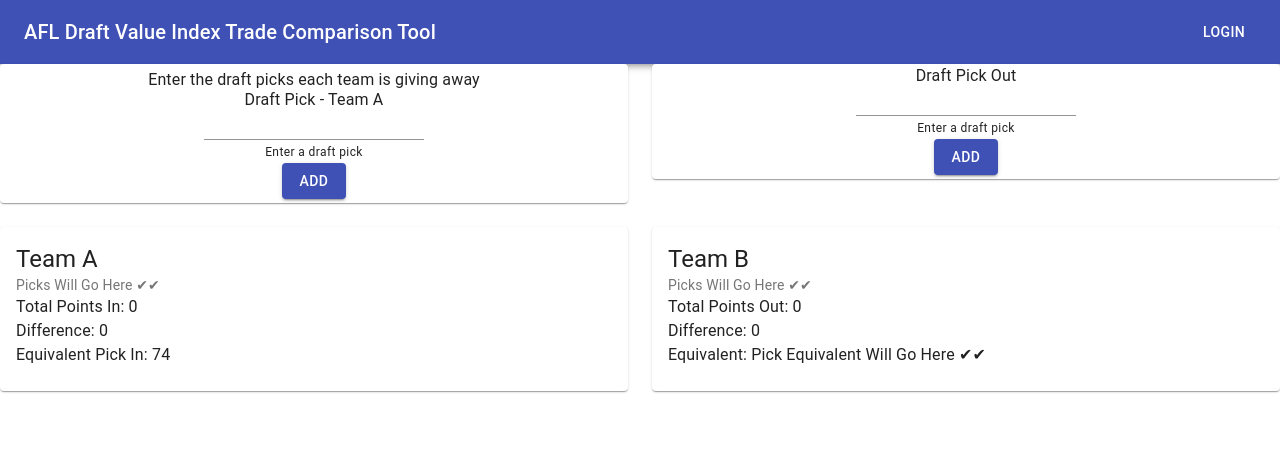
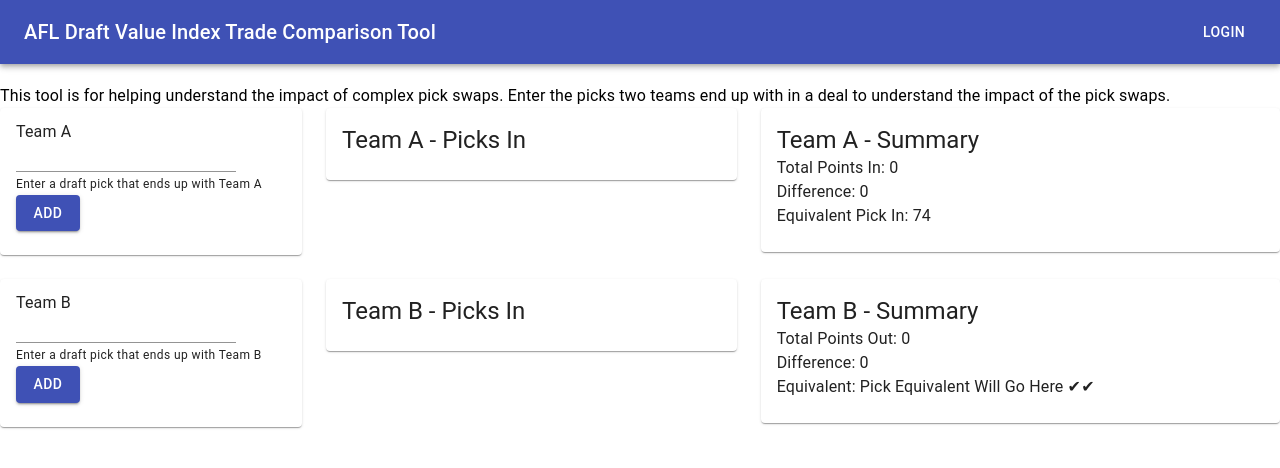
Before and after one commit to jaketclarke/afl-dvi-calculator, a React (Create React App) app: page / in a window 1280 px wide. Shown: the top 468 px of the page. Built offline with nearby package versions, Linux system fonts and the light colour scheme.

Commit message:
Update layout

```diff
--- a/src/App.js
+++ b/src/App.js
@@ -25,8 +25,8 @@
   },
   paper: {
     padding: theme.spacing(.5),
-    textAlign: 'center',
-    color: theme.palette.text.secondary,
+    // textAlign: 'center',
+    color: theme.palette.text.primary,
   },
   formcontrol: {
     color: theme.palette.text.primary
@@ -38,8 +38,7 @@
     color: theme.palette.text.primary
   },
   formhelpertext: {
-    color: theme.palette.text.primary,
-    textAlign: 'center'
+    color: theme.palette.text.primary
   },
   cardroot: {
     minWidth: 275,
@@ -48,9 +47,6 @@
     display: 'inline-block',
     margin: '0 2px',
     transform: 'scale(0.8)',
-  },
-  title: {
-    fontSize: 14,
   },
   pos: {
     marginBottom: 12,
@@ -118,62 +114,53 @@
       </AppBar>
     </div>
 
+    <br />
+
+    <Typography>
+              This tool is for helping understand the impact of complex pick swaps. Enter the picks two teams end up with in a deal to understand the impact of the pick swaps.
+            </Typography>
     <div className={classes.root}>
       {/* ToDo implement order https://codesandbox.io/s/xvv7o07614 */}
       <Grid container spacing={3}>
 
-        <Grid item xs={6}>
-          <Paper className={classes.paper}>
+        <Grid item xs={3}>
+          <Card className={classes.cardroot}>
+            <CardContent>
               <form className={classes.formcontrol} onSubmit={handleSubmitIn}>
-              <Typography>
-                Enter the draft picks each team is giving away
-              </Typography>
-              <InputLabel htmlFor="DraftPicksInA" className={classes.inputlabel}>Draft Pick  - Team A</InputLabel>
+                  <InputLabel htmlFor="DraftPicksInA" className={classes.inputlabel}>
+                    Team A
+                  </InputLabel>
                   <Input name='pickIn' id="pickInId" type='number' aria-describedby="pickIdIn-helper-text" className={classes.input} />
-              <FormHelperText id="pickIdIn-helper-text" className={classes.formhelpertext}>Enter a draft pick</FormHelperText>
+                  <FormHelperText id="pickIdIn-helper-text" className={classes.formhelpertext}>
+                    Enter a draft pick that ends up with Team A
+                  </FormHelperText>
                   <Button variant="contained" color="primary" type="submit">
                     Add
                   </Button>
-              {/* <br />
-              <Button variant="contained" color="secondary" type="submit" paddingTop='10px'>
-                Done
-              </Button> */}
               </form>
-          </Paper>
+            </CardContent>
+          </Card>
         </Grid>
 
-        <Grid item xs={6}>
-          <Paper className={classes.paper}>
-            <form className={classes.formcontrol} onSubmit={handleSubmitOut}>
-              <InputLabel htmlFor="my-input2" className={classes.inputlabel}>Draft Pick Out</InputLabel>
-              <Input name='pickOut' id="pickInOut" type='number' aria-describedby="pickIdOut-helper-text" className={classes.input} />
-              <FormHelperText id="pickIdOut-helper-text" className={classes.formhelpertext}>Enter a draft pick</FormHelperText>
-              <Button variant="contained" color="primary" type="submit">
-                Add
-              </Button>
-              {/* <br />
-              <br />
-              <Button variant="contained" color="secondary" type="submit">
-                Done
-              </Button> */}
-            </form>
-          </Paper>
+        <Grid item xs={4}>
+        <Card className={classes.cardroot}>
+          <CardContent>
+            <Typography variant="h5" component="h5">
+              Team A - Picks In
+            </Typography>
+            {/* make this a nice list! */}
+            {/* {pickIn.map((pick,index) => <p key={index}>{pick}</p>)} */}
+            {pickIn.map((pick,index) => <Typography key={index}>Pick: {pick}</Typography>)}
+          </CardContent>
+        </Card>
         </Grid>
 
-        <Grid item xs={6}>
+        <Grid item xs={5}>
           <Card className={classes.cardroot}>
             <CardContent>
-            {/* <Typography className={classes.title} color="textSecondary" gutterBottom>
-              Draft Picks In
-            </Typography> */}
               <Typography variant="h5" component="h5">
-              Team A
+                Team A - Summary
               </Typography>
-            <Typography variant="body2" component="p" color="textSecondary">
-              Picks Will Go Here ✔✔
-            </Typography>
-            {/* {pickIn.map((pick,index) => <p key={index}>{pick}</p>)} */}
-            {pickIn.map((pick,index) => <Typography key={index}>Pick: {pick}</Typography>)}
               <Typography>
                 Total Points In: {totalPointsIn}
               </Typography>
@@ -184,26 +171,50 @@
                 Equivalent Pick In: {closestIn}
               </Typography>
             </CardContent>
-          {/* <CardActions>
-            <Button size="small">Learn More</Button>
-          </CardActions> */}
           </Card>
         </Grid>
 
-        <Grid item xs={6}>
+        <Grid item xs={3}>
+          <Card className={classes.cardroot}>
+            <CardContent>
+              <form className={classes.formcontrol} onSubmit={handleSubmitOut}>
+                <InputLabel htmlFor="my-input2" className={classes.inputlabel}>
+                  Team B
+                </InputLabel>
+                <Input name='pickOut' id="pickInOut" type='number' aria-describedby="pickIdOut-helper-text" className={classes.input} />
+                <FormHelperText id="pickIdOut-helper-text" className={classes.formhelpertext}>
+                  Enter a draft pick that ends up with Team B
+                </FormHelperText>
+                <Button variant="contained" color="primary" type="submit">
+                  Add
+                </Button>
+              </form>
+            </CardContent>
+          </Card>
+        </Grid>
+
+        <Grid item xs={4}>
           <Card className={classes.cardroot}>
             <CardContent>
               {/* <Typography className={classes.title} color="textSecondary" gutterBottom>
                 Draft Picks In
               </Typography> */}
+
               <Typography variant="h5" component="h5">
-              Team B
-            </Typography>
-            <Typography variant="body2" component="p" color="textSecondary">
-              Picks Will Go Here ✔✔
+                Team B - Picks In
               </Typography>
               {/* {pickIn.map((pick,index) => <p key={index}>{pick}</p>)} */}
               {pickOut.map((pick,index) => <Typography key={index}>Pick: {pick}</Typography>)}
+            </CardContent>
+          </Card>
+        </Grid>
+
+        <Grid item xs={5}>
+          <Card className={classes.cardroot}>
+            <CardContent>
+              <Typography variant="h5" component="h5">
+                Team B - Summary
+              </Typography>
               <Typography>
                 Total Points Out: {totalPointsOut}
               </Typography>
@@ -214,11 +225,9 @@
                 Equivalent: Pick Equivalent Will Go Here ✔✔
               </Typography>
             </CardContent>
-          {/* <CardActions>
-            <Button size="small">Learn More</Button>
-          </CardActions> */}
           </Card>
         </Grid>
+
       </Grid>
     </div>
 
```
Lines whose indentation alone changed are shown as unchanged.
